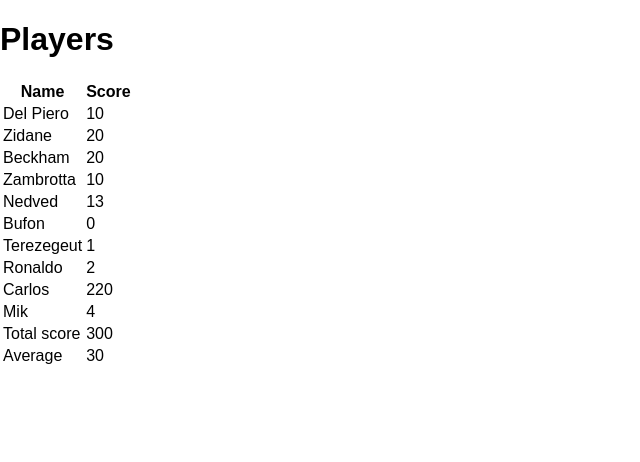
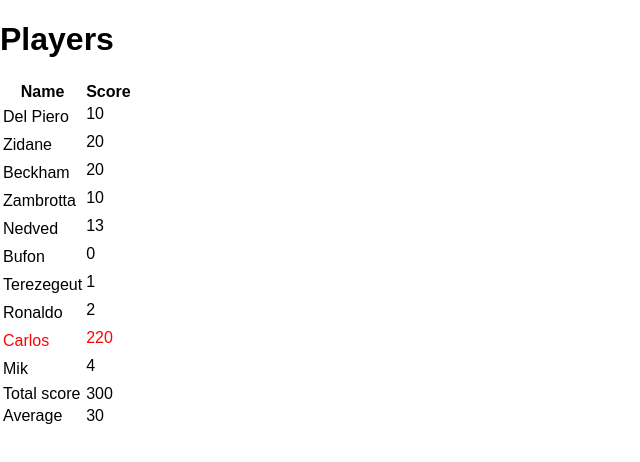
Before and after one commit to RafalPaluch/zadaniedomowe-react-2.1, a React (Create React App) app: page / in a window 1280 px wide. Shown: the top 462 px of the page, without its empty margins (0-640 px from the left). Built offline with nearby package versions, Linux system fonts and the light colour scheme.

Commit message:
Marked players with specific value

```diff
--- a/src/App.js
+++ b/src/App.js
@@ -1,12 +1,51 @@
 import React, { Component } from 'react';
+import {Table} from 'react-bootstrap';
 
 import './App.css'
-import Players from'./players.js'
+
+import players from './players.js'
 
 class App extends Component {
   render() {
     return (
-        <Players/>
+        <div>
+          <h1>
+            Players
+          </h1>
+          <Table>
+            <thead>
+            <tr>
+              <th>Name</th>
+              <th>Score</th>
+            </tr>
+            </thead>
+            <tbody>
+            {players.map(
+                (player) => (
+                    <tr key={player.id}>
+                      <td style ={{color : player.points >100? 'red': player.points}}>{player.username}</td>
+                      <td style ={{color : player.points >100? 'red': player.points}}>{player.points}<td></td></td>
+                    </tr>))}
+
+
+            <tr>
+              <td>Total score</td>
+              <td>{players.map((player)=>player.points).reduce((a,b)=>(a+b))}</td>
+            </tr>
+            <tr><td>Average</td>
+              <td>{players.map((player)=>player.points).reduce((a,b)=>(a+b))/players.length}</td></tr>
+
+
+
+
+            </tbody>
+          </Table>
+
+
+
+
+        </div>
+
 
     );
   }
--- a/src/players.js
+++ b/src/players.js
@@ -13,41 +13,7 @@
     {id:10,username:"Mik", points:4}
     ];
 
-const Players = () => (
-    <div>
-        <h1>
-            Players
-        </h1>
-        <Table>
-            <thead>
-            <tr>
-            <th>Name</th>
-            <th>Score</th>
-            </tr>
-            </thead>
-<tbody>
-{players.map(
-    player => (
-     <tr key={player.id}>
-    <td>{player.username}</td>
-    <td>{player.points}</td>
-     </tr>))}
-
-
-    <tr>
-        <td>Total score</td>
-        <td>{players.map((player)=>player.points).reduce((a,b)=>(a+b))}</td>
-    </tr>
-<tr><td>Average</td>
-    <td>{players.map((player)=>player.points).reduce((a,b)=>(a+b))/players.length}</td></tr>
 
 
 
-
-</tbody>
-        </Table>
-    </div>
-)
-
-
-export default Players;
+export default players;
```
Also changed, not shown: src/nmw.html (added, +12 -0 lines).
